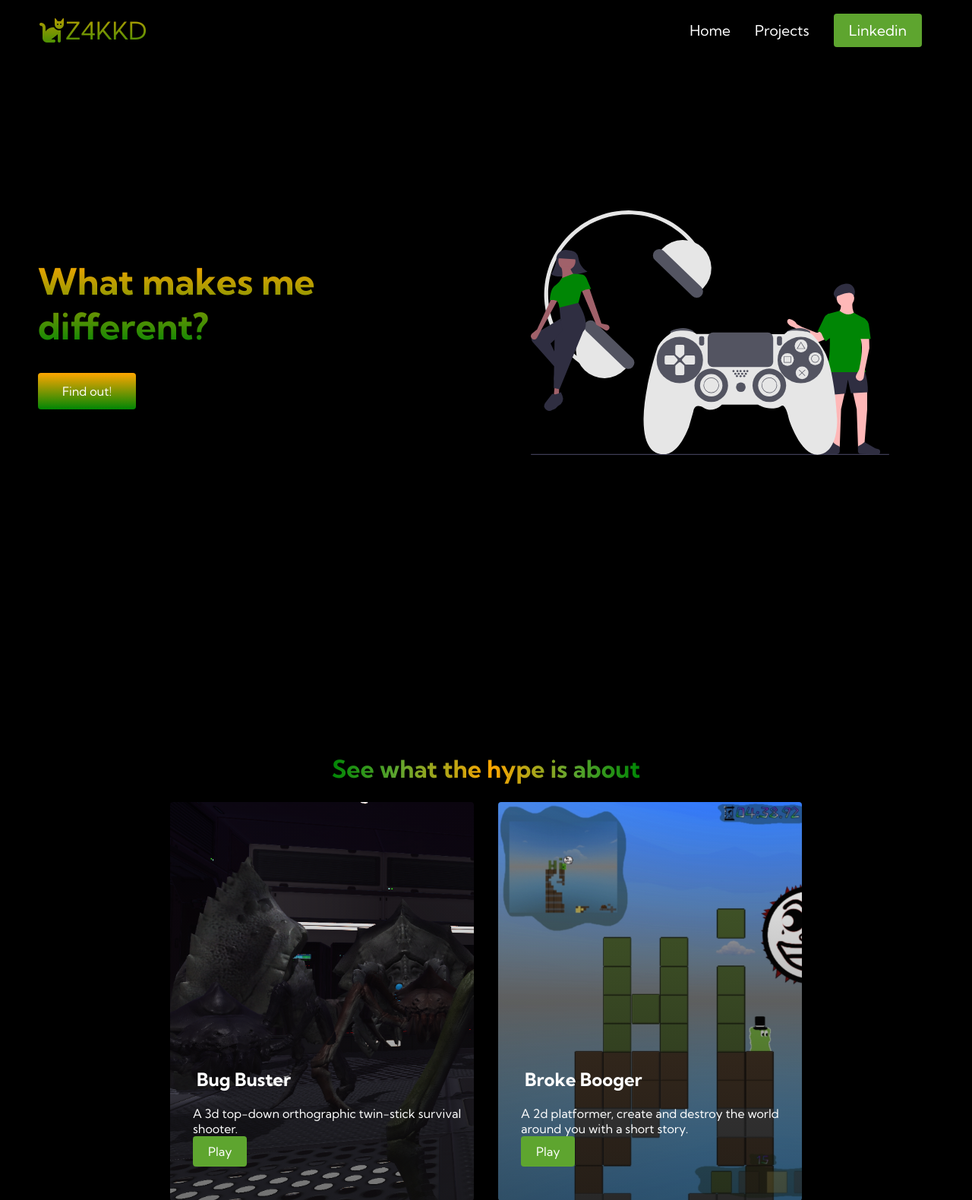
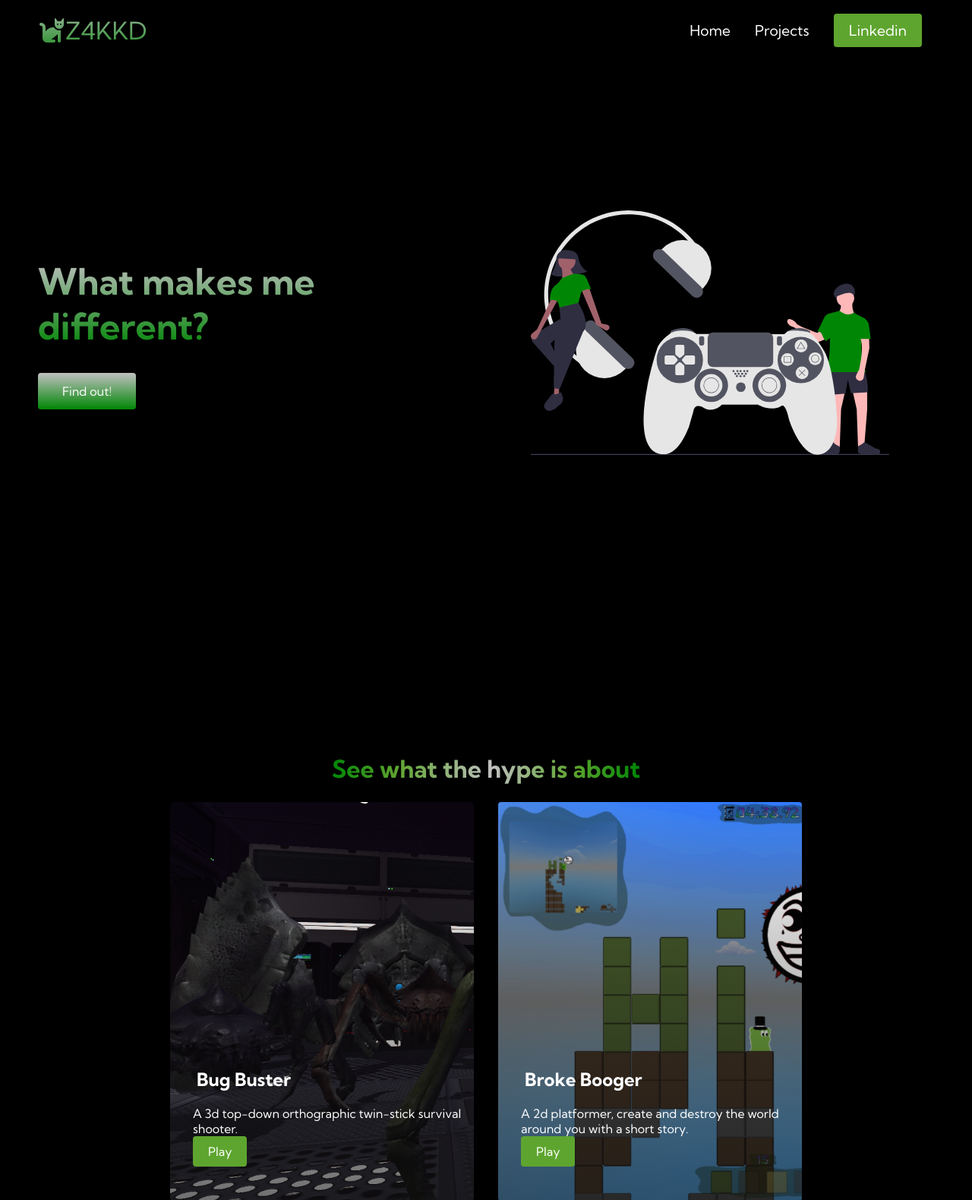
Before and after one commit to Z4KKD/Personal-Portfolio-Website, a PHP site: page /games.html in a window 1280 px wide. Shown: the top 1580 px of the page at 76% size. Run offline with PHP 8.4, Linux system fonts and the light colour scheme; some libraries are stand-ins or nearby versions.

Commit message:
Update styles.css

```diff
--- a/styles.css
+++ b/styles.css
@@ -34,7 +34,7 @@
 #navbar__logo
 {
     background-color: #5EA52F;
-    background-image: linear-gradient(to top, #008605 0%, #ffa600 100%);
+    background-image: linear-gradient(to top, #008605 0%, #C0C0C0 100%);
     background-size: 100%;
     -webkit-background-clip: text;
     -moz-background-clip: text;
@@ -98,7 +98,7 @@
 
 .button:hover
 {
-    background: #ffa600;
+    background: #C0C0C0;
     transition: all 0.3 ease;
 }
 
@@ -231,7 +231,7 @@
     {
         font-size: 3rem;
         background-color: #22BA28;
-        background-image: linear-gradient(to top, #008605 0%, #ffa600 100%);
+        background-image: linear-gradient(to top, #008605 0%, #C0C0C0 100%);
         background-size: 100%;
         -webkit-background-clip: text;
         -moz-background-clip: text;
@@ -243,7 +243,7 @@
     {
         font-size: 2rem;
         background-color: #5EA52F;
-        background-image: linear-gradient(to top, #ffa600 0%, #008605 100%);
+        background-image: linear-gradient(to top, #C0C0C0 0%, #008605 100%);
         background-size: 100%;
         text-align: center;
         -webkit-background-clip: text;
@@ -256,7 +256,7 @@
     {
         font-size: 1rem;
         background-color: #5EA52F;
-        background-image: linear-gradient(to top, #008605 0%, #ffa600 100%);
+        background-image: linear-gradient(to top, #008605 0%, #C0C0C0 100%);
         background-size: 100%;
         text-align: center;
         -webkit-background-clip: text;
@@ -276,7 +276,7 @@
     .main__btn
     {
         font-size: 1rem;
-        background-image: linear-gradient(to top, #008605 0%, #ffa600 100%);
+        background-image: linear-gradient(to top, #008605 0%, #C0C0C0 100%);
         padding: 14px 32px;
         border: none;
         border-radius: 4px;
@@ -303,7 +303,7 @@
         left: 0;
         width: 0;
         height: 100%;
-        background: #ffa600;
+        background: #C0C0C0;
         transition: all 0.35s;
         border-radius: 4px;
     }
@@ -395,7 +395,7 @@
     .services h1
     {
         background-color: #22BA28;
-        background-image: linear-gradient(to right, #5EA52F 0%, #008605 0%, #5EA52F 21%, #ffa600 52%, #5EA52F 78%, #008605 100%);
+        background-image: linear-gradient(to right, #5EA52F 0%, #008605 0%, #5EA52F 21%, #C0C0C0 52%, #5EA52F 78%, #008605 100%);
         background-size: 100%;
         margin-bottom: .5rem;
         font-size: 2.5rem;
@@ -474,7 +474,7 @@
         text-align: center;
         font-size: 1.5rem;
         background-color: #008605;
-        background-image: linear-gradient(to top, #008605 0%, #ffa600 100%);
+        background-image: linear-gradient(to top, #008605 0%, #C0C0C0 100%);
         background-size: 100%;
         -webkit-background-clip: text;
         -moz-background-clip: text;
```
